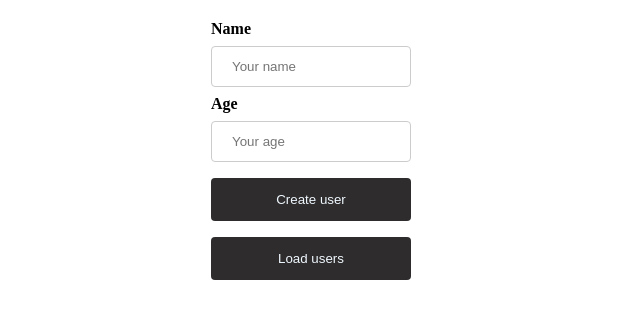
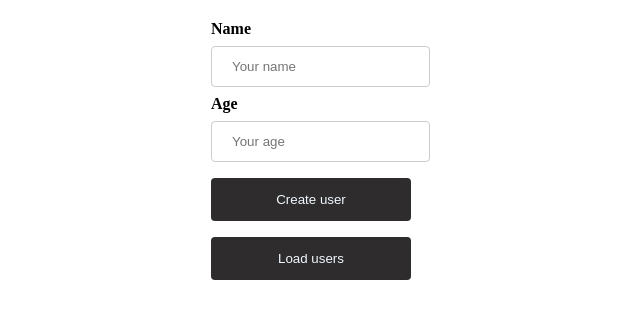
Before and after one commit to tarashaidar/homework_10_AJAX, a plain HTML site: page index.html in a window 1280 px wide. Shown: the full height of the page, 329-969 px from the left. Drawn offline with Linux system fonts and the light colour scheme.

Commit message:
Update style.css

```diff
--- a/style.css
+++ b/style.css
@@ -56,8 +56,7 @@ form{
     background: #fdfdfd;
   }
 
-  input[type=text], input[type=number] {
-    width: 100%;
+  #name, #age {
     padding: 12px 20px;
     margin: 8px 0;
     display: inline-block;
@@ -76,7 +75,6 @@ form{
   }
 
   .inputAge{
-
     padding: 8px 16px;
     display: inline-block;
     border: 1px solid #ccc;
```
